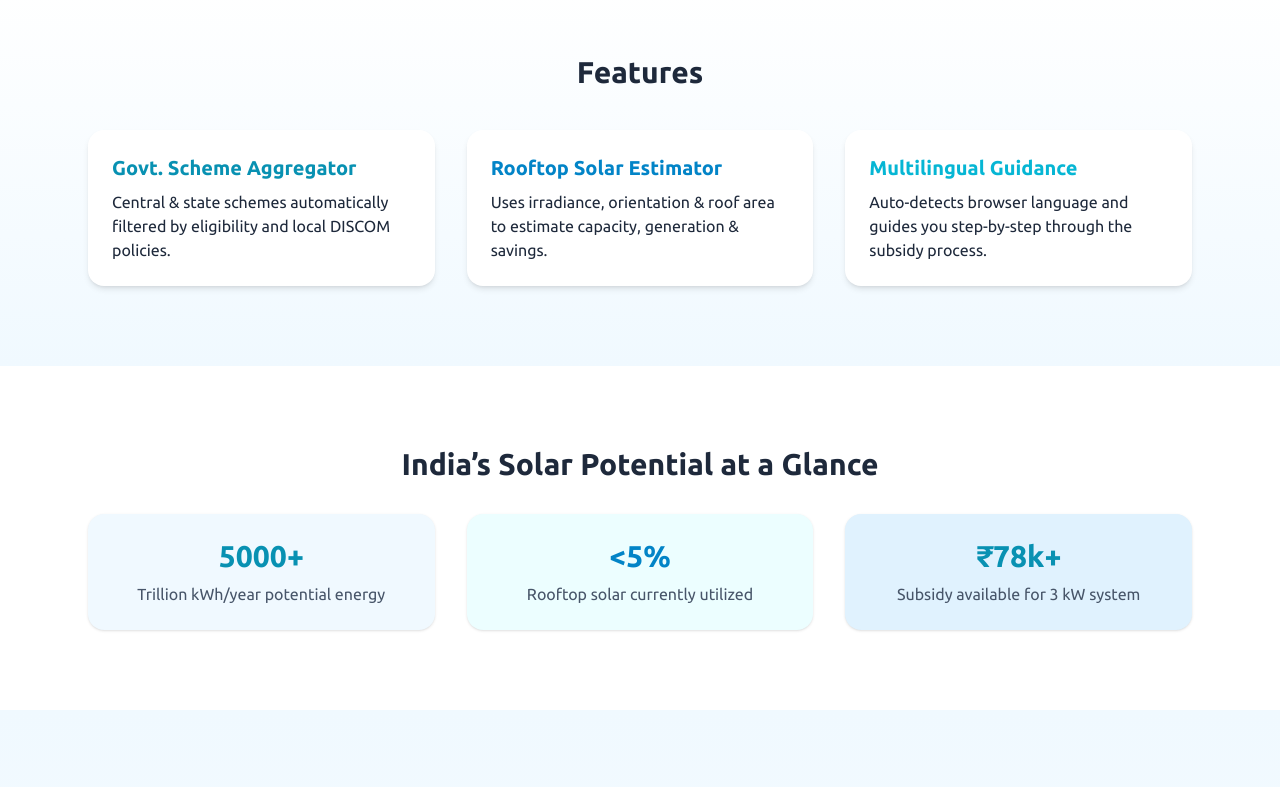
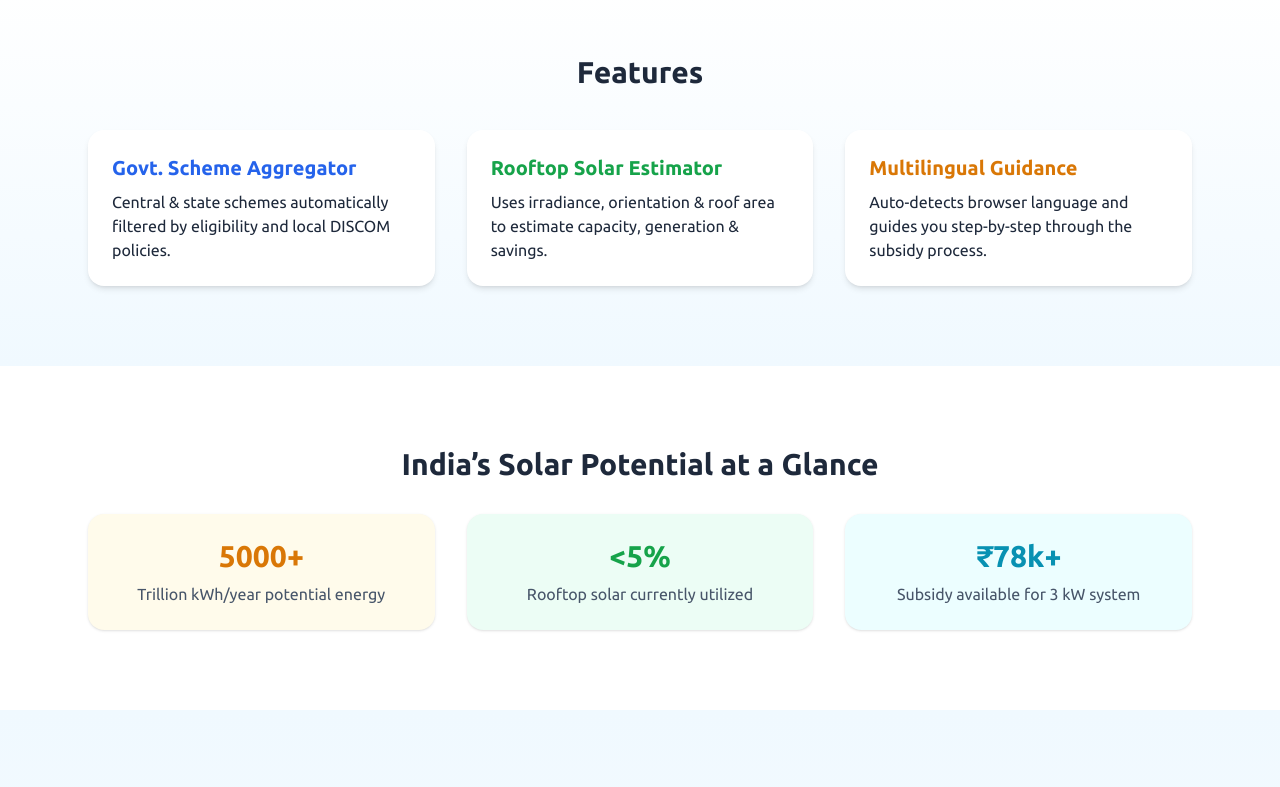
Before and after one commit to Devonkedev/SolarisWeb, a plain HTML site: page index.html in a window 1280 px wide. Shown: the part 700-1487 px from the top of the page. Drawn offline with nearby package versions, Linux system fonts and the light colour scheme.

Commit message:
Finalising UI

```diff
--- a/index.html
+++ b/index.html
@@ -49,22 +49,24 @@
                 <img src="images/logo.jpg" alt="Solaris Logo" class="w-28" />
             </a>
             <button id="menu-btn" class="md:hidden focus:outline-none">
-        <svg class="w-8 h-8 text-gray-700" fill="none" stroke="currentColor" stroke-width="2" viewBox="0 0 24 24">
+                <svg class="w-8 h-8 text-gray-700" fill="none" stroke="currentColor" stroke-width="2"
+                    viewBox="0 0 24 24">
                     <path stroke-linecap="round" stroke-linejoin="round" d="M4 6h16M4 12h16M4 18h16" />
                 </svg>
             </button>
 
             <nav class="hidden md:flex items-center gap-6 text-sm font-semibold text-slate-700">
                 <a href="#features" class="hover:text-cyan-600 transition">Features</a>
-        <a href="#schemes" class="hover:text-cyan-600 transition">Govt. Schemes</a>
                 <a href="#stats" class="hover:text-cyan-600 transition">Stats</a>
                 <a href="#solar-map" class="hover:text-cyan-600 transition">Map</a>
                 <a id="download" href="#download"
-          class="bg-cyan-500 hover:bg-cyan-600 text-white px-4 py-2 rounded-md shadow transition">Download App</a>
+                    class="bg-cyan-500 hover:bg-cyan-600 text-white px-4 py-2 rounded-md shadow transition">Download
+                    App</a>
             </nav>
 
             <button id="menu-btn" aria-expanded="false" aria-controls="mobile-menu" class="md:hidden text-slate-700">
-        <svg class="w-7 h-7" fill="none" stroke="currentColor" stroke-width="2" viewBox="0 0 24 24" aria-hidden="true">
+                <svg class="w-7 h-7" fill="none" stroke="currentColor" stroke-width="2" viewBox="0 0 24 24"
+                    aria-hidden="true">
                     <path stroke-linecap="round" stroke-linejoin="round" d="M4 6h16M4 12h16M4 18h16" />
                 </svg>
             </button>
@@ -86,7 +88,8 @@
                 Bring solar energy home.<br><span class="text-cyan-500">Save money. Empower sustainability.</span>
             </h1>
             <p id="subtitleText" class="mt-5 text-slate-600 text-lg leading-relaxed">
-        Solaris helps you understand your rooftop’s solar potential, find regional government schemes, and estimate your
+                Solaris helps you understand your rooftop’s solar potential, find regional government schemes, and
+                estimate your
                 annual savings — all in your preferred language.
             </p>
 
@@ -102,7 +105,8 @@
 
         <div class="glass rounded-3xl p-6 md:p-8 shadow-lg fade-in">
             <h3 id="formTitle" class="text-lg font-semibold text-slate-800">Quick Eligibility Check</h3>
-      <p id="formSubtitle" class="text-sm text-slate-500 mt-1">Get a free downloadable solar eligibility report.</p>
+            <p id="formSubtitle" class="text-sm text-slate-500 mt-1">Get a free downloadable solar eligibility report.
+            </p>
 
             <form id="eligibilityForm" class="mt-5 space-y-4" aria-labelledby="formTitle">
                 <div>
@@ -136,7 +140,8 @@
 
                 <div class="flex items-center gap-2">
                     <input type="checkbox" id="netmeter" name="netmeter" />
-          <label for="netmeter" id="labelNetmeter" class="text-sm text-slate-600">I have / can get net-metering</label>
+                    <label for="netmeter" id="labelNetmeter" class="text-sm text-slate-600">I have / can get
+                        net-metering</label>
                 </div>
 
                 <div class="flex gap-2 mt-3">
@@ -160,16 +165,19 @@
         <div class="max-w-6xl mx-auto px-6 text-center">
             <h2 class="text-3xl font-bold mb-10">Features</h2>
             <div class="grid md:grid-cols-3 gap-8 text-left">
-        <div class="bg-white rounded-2xl shadow-md hover:shadow-xl p-6 transition transform hover:-translate-y-1">
-          <h3 class="text-xl font-semibold text-cyan-600 mb-2">Govt. Scheme Aggregator</h3>
+                <div
+                    class="bg-white rounded-2xl shadow-md hover:shadow-xl p-6 transition transform hover:-translate-y-1">
+                    <h3 class="text-xl font-semibold text-blue-600 mb-2">Govt. Scheme Aggregator</h3>
                     <p>Central & state schemes automatically filtered by eligibility and local DISCOM policies.</p>
                 </div>
-        <div class="bg-white rounded-2xl shadow-md hover:shadow-xl p-6 transition transform hover:-translate-y-1">
-          <h3 class="text-xl font-semibold text-sky-600 mb-2">Rooftop Solar Estimator</h3>
+                <div
+                    class="bg-white rounded-2xl shadow-md hover:shadow-xl p-6 transition transform hover:-translate-y-1">
+                    <h3 class="text-xl font-semibold text-green-600 mb-2">Rooftop Solar Estimator</h3>
                     <p>Uses irradiance, orientation & roof area to estimate capacity, generation & savings.</p>
                 </div>
-        <div class="bg-white rounded-2xl shadow-md hover:shadow-xl p-6 transition transform hover:-translate-y-1">
-          <h3 class="text-xl font-semibold text-cyan-500 mb-2">Multilingual Guidance</h3>
+                <div
+                    class="bg-white rounded-2xl shadow-md hover:shadow-xl p-6 transition transform hover:-translate-y-1">
+                    <h3 class="text-xl font-semibold text-amber-600 mb-2">Multilingual Guidance</h3>
                     <p>Auto-detects browser language and guides you step-by-step through the subsidy process.</p>
                 </div>
             </div>
@@ -180,16 +188,14 @@
         <div class="max-w-6xl mx-auto px-6">
             <h2 class="text-3xl font-bold mb-8">India’s Solar Potential at a Glance</h2>
             <div class="grid md:grid-cols-3 gap-8">
-        <div class="bg-sky-50 p-6 rounded-2xl shadow">
-          <strong class="text-3xl text-cyan-600">5000+</strong>
+                <div class="bg-amber-50 p-6 rounded-2xl shadow"> <strong class="text-3xl text-amber-600">5000+</strong>
                     <p class="mt-2 text-slate-600">Trillion kWh/year potential energy</p>
                 </div>
-        <div class="bg-cyan-50 p-6 rounded-2xl shadow">
-          <strong class="text-3xl text-sky-600">&lt;5%</strong>
+                <div class="bg-emerald-50 p-6 rounded-2xl shadow"> <strong
+                        class="text-3xl text-green-600">&lt;5%</strong>
                     <p class="mt-2 text-slate-600">Rooftop solar currently utilized</p>
                 </div>
-        <div class="bg-sky-100 p-6 rounded-2xl shadow">
-          <strong class="text-3xl text-cyan-600">₹78k+</strong>
+                <div class="bg-cyan-50 p-6 rounded-2xl shadow"> <strong class="text-3xl text-cyan-600">₹78k+</strong>
                     <p class="mt-2 text-slate-600">Subsidy available for 3 kW system</p>
                 </div>
             </div>
@@ -343,7 +349,7 @@
                 netmeter: "मेरे पास नेट मीटर है / मैं प्राप्त कर सकता हूँ",
                 report: "रिपोर्ट प्राप्त करें",
                 switch: "भाषा बदलें",
-                title: "सौर ऊर्जा घर लाएं।<br><span class='text-amber-500'>पैसे बचाएं। सततता बढ़ाएं।</span>",
+                title: "सौर ऊर्जा घर लाएं।<br><span class='text-cyan-500'>पैसे बचाएं। सततता बढ़ाएं।</span>",
                 subtitle: "Solaris आपकी छत की सौर क्षमता, क्षेत्रीय सरकारी योजनाएं और वार्षिक बचत का अनुमान बताता है — आपकी भाषा में।",
                 formTitle: "त्वरित पात्रता जांच",
                 formSubtitle: "निःशुल्क डाउनलोड करने योग्य सौर रिपोर्ट प्राप्त करें।",
@@ -360,7 +366,7 @@
                 netmeter: "माझ्याकडे नेट मीटर आहे / मी मिळवू शकतो",
                 report: "अहवाल मिळवा",
                 switch: "भाषा बदला",
-                title: "सौर ऊर्जा घरात आणा.<br><span class='text-amber-500'>पैसे वाचवा. टिकाऊपणा वाढवा.</span>",
+                title: "सौर ऊर्जा घरात आणा.<br><span class='text-cyan-500'>पैसे वाचवा. टिकाऊपणा वाढवा.</span>",
                 subtitle: "Solaris तुम्हाला तुमच्या छतावरील सौर क्षमतेचे, सरकारी योजना आणि वार्षिक बचतीचे अंदाज दाखवते — तुमच्या भाषेत.",
                 formTitle: "जलद पात्रता तपासणी",
                 formSubtitle: "मोफत डाउनलोड करण्यायोग्य सौर पात्रता अहवाल मिळवा.",
```
Lines whose indentation alone changed are shown as unchanged.
